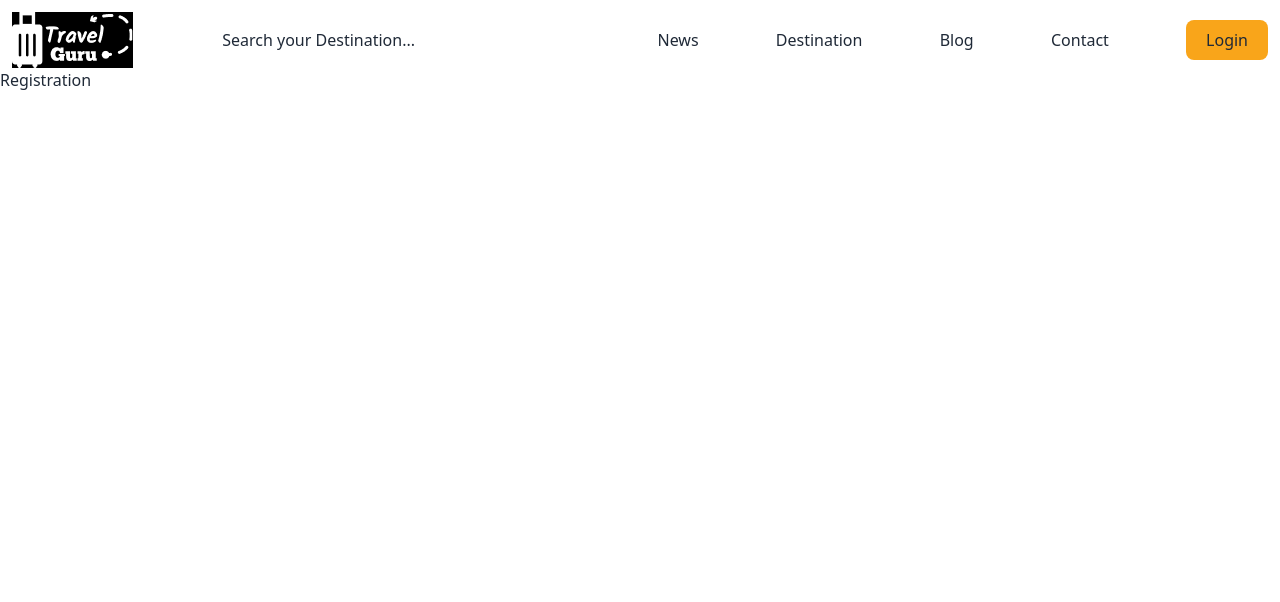
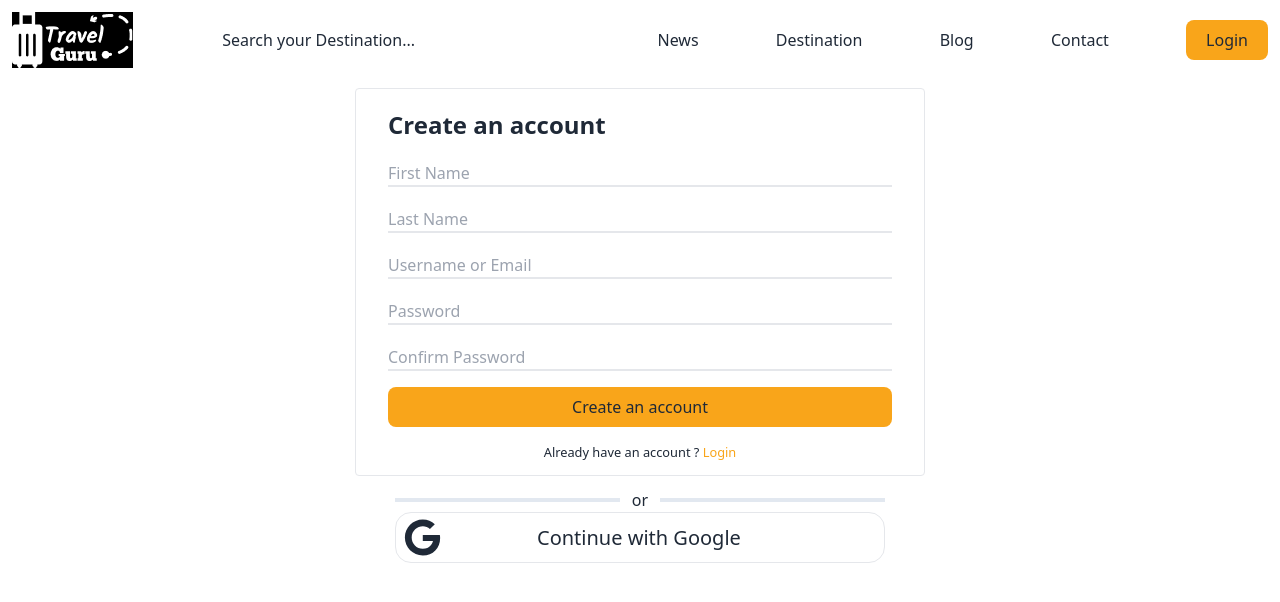
Before and after one commit to JannatunNimeNishat/travel-guru-client, a React (Vite) app: page /loginLayout/register in a window 1280 px wide. Shown: the top 602 px of the page. Built offline with nearby package versions, Linux system fonts and the light colour scheme.

Commit message:
login register starter added

```diff
--- a/package.json
+++ b/package.json
@@ -10,6 +10,7 @@
   },
   "dependencies": {
     "daisyui": "^2.51.6",
+    "firebase": "^9.21.0",
     "localforage": "^1.10.0",
     "match-sorter": "^6.3.1",
     "react": "^18.2.0",
--- /dev/null
+++ b/src/firebase/firebase.config.js
@@ -0,0 +1,37 @@
+// Import the functions you need from the SDKs you need
+import { initializeApp } from "firebase/app";
+// TODO: Add SDKs for Firebase products that you want to use
+// https://firebase.google.com/docs/web/setup#available-libraries
+
+// Your web app's Firebase configuration
+const firebaseConfig = {
+    apiKey: import.meta.env.VITE_APIKEY,
+    authDomain: import.meta.env.VITE_AUTHDOMAIN,
+    projectId: import.meta.env.VITE_PROJECTID,
+    storageBucket: import.meta.env.VITE_STORAGEBUCKET,
+    messagingSenderId: import.meta.env.VITE_MESSAGINGSENDERID,
+    appId: import.meta.env.VITE_APPID
+};
+
+// Initialize Firebase
+const app = initializeApp(firebaseConfig);
+
+export default app;
+
+/**
+ * VITE_APIKEY: "AIzaSyA_p_qrFs59LLJIEXjvVnHRk-S29Dbdn14",
+VITE_AUTHDOMAIN: "travel-guru-7d291.firebaseapp.com",
+VITE_PROJECTID: "travel-guru-7d291",
+VITE_STORAGEBUCKET: "travel-guru-7d291.appspot.com",
+VITE_MESSAGINGSENDERID: "955878001288",
+VITE_APPID: "1:955878001288:web:b750ed5853aedf96e36d3d"
+
+ apiKey: "AIzaSyA_p_qrFs59LLJIEXjvVnHRk-S29Dbdn14",
+  authDomain: "travel-guru-7d291.firebaseapp.com",
+  projectId: "travel-guru-7d291",
+  storageBucket: "travel-guru-7d291.appspot.com",
+  messagingSenderId: "955878001288",
+  appId: "1:955878001288:web:b750ed5853aedf96e36d3d"
+
+
+ */
--- a/src/pages/Booking.jsx
+++ b/src/pages/Booking.jsx
@@ -67,7 +67,7 @@ const Booking = () => {
                         <DatePicker className='border bg-slate-200 w-5/6 pl-2 py-2 rounded-lg' name='eDate' selected={endDate} onChange={date => setEndDate(date)}></DatePicker>
                     </div>
                 </div>
-                <Link to='/bookings'>
+                <Link to='/loginLayout/bookings'>
                 <input className='w-full py-2 rounded-lg mt-5  bg-[#F9A51A] font-semibold cursor-pointer' type="submit" value="Start booking" />
                 </Link>
             </form>
--- a/src/pages/Login.jsx
+++ b/src/pages/Login.jsx
@@ -1,9 +1,35 @@
 import React from 'react';
+import { FaGoogle } from 'react-icons/fa';
+import { Link } from 'react-router-dom';
 
 const Login = () => {
     return (
-        <div>
-            <h3>Login</h3>
+        <div className='mt-5 h-[88vh]  flex justify-center'>
+            <div className=' '>
+                <form className='border w-[570px] px-8 rounded'>
+                    <h3 className='text-2xl font-semibold mt-5'>Login</h3>
+                    <input className='border-b-2  mt-5  w-full' type="email" name="first_name" placeholder='Username or Email' />
+                    <br />
+                    <input className='border-b-2  mt-5  w-full' type="password" name="password" placeholder='Password' />
+                    <br />
+
+                    <input className='mt-4 bg-[#F9A51A] w-full  rounded-lg py-2 mb-3 cursor-pointer' type="submit" value="Login" />
+                    <br />
+                    <p className='text-center mb-3'><small>Don't have an account ?<Link className='text-[#F9A51A]' to='/loginLayout/register'> Register</Link></small></p>
+                </form>
+                <div className='px-10'>
+                    <div className='flex justify-center items-center gap-3 mt-3'>
+                        <div className='h-1 w-full bg-slate-200'></div>
+                        <p>or</p>
+                        <div className='h-1 bg-slate-200 w-full'></div>
+                    </div>
+                    <button className='border rounded-2xl w-full flex h-[51px] items-center text-xl'>
+                        <FaGoogle className='h-[37px] w-[37px] ml-2 mr-24' />
+                        Continue with Google
+                    </button>
+                </div>
+
+            </div>
         </div>
     );
 };
--- a/src/pages/Registration.jsx
+++ b/src/pages/Registration.jsx
@@ -1,9 +1,45 @@
 import React from 'react';
-
+import { Link } from 'react-router-dom';
+import { FaFacebook, FaGoogle } from "react-icons/fa";
 const Registration = () => {
     return (
-        <div>
-            <h3>Registration</h3>
+        <div className='mt-5 h-[88vh]  flex justify-center'>
+            <div className=' '>
+                <form className='border w-[570px] px-8 rounded'>
+                    <h3 className='text-2xl font-semibold mt-5'>Create an account</h3>
+                    <input className='border-b-2  mt-5  w-full' type="text" name="first_name" placeholder='First Name' />
+                    <br />
+                    <input className='border-b-2  mt-5  w-full' type="text" name="last_name" placeholder='Last Name' />
+                    <br />
+                    <input className='border-b-2  mt-5  w-full' type="email" name="first_name" placeholder='Username or Email' />
+                    <br />
+                    <input className='border-b-2  mt-5  w-full' type="password" name="password" placeholder='Password' />
+                    <br />
+                    <input className='border-b-2  mt-5 w-full' type="password" name="confirm_password" placeholder='Confirm Password' />
+                    <br />
+
+                    <input className='mt-4 bg-[#F9A51A] w-full  rounded-lg py-2 mb-3 cursor-pointer' type="submit" value="Create an account" />
+                    <br />
+                    <p className='text-center mb-3'><small>Already have an account ? <Link className='text-[#F9A51A]' to='/loginLayout/login'>Login</Link></small></p>
+                </form>
+
+              <div className='px-10'>
+              <div className='flex justify-center items-center gap-3 mt-3'>
+                    <div className='h-1 w-full bg-slate-200'></div>
+                    <p>or</p>
+                    <div className='h-1 bg-slate-200 w-full'></div>
+                </div>
+                <button className='border rounded-2xl w-full flex h-[51px] items-center text-xl'>
+                    <FaGoogle className='h-[37px] w-[37px] ml-2 mr-24'/>
+                     Continue with Google
+                     </button>
+              </div>
+
+
+
+
+
+            </div>
         </div>
     );
 };
```
Also changed, not shown: src/Routes/Routes.jsx (+4 -4 lines), 1 other file (tests, documents, lock files or other folders).
